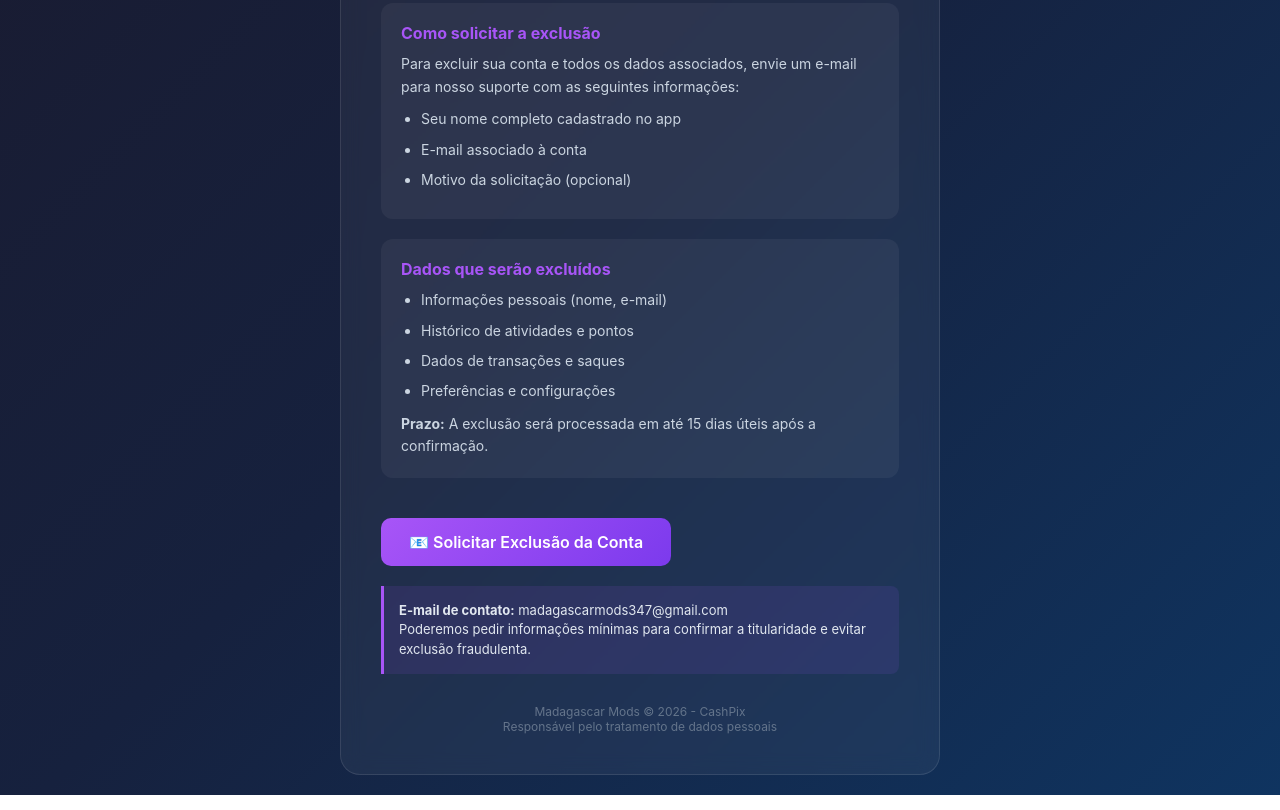
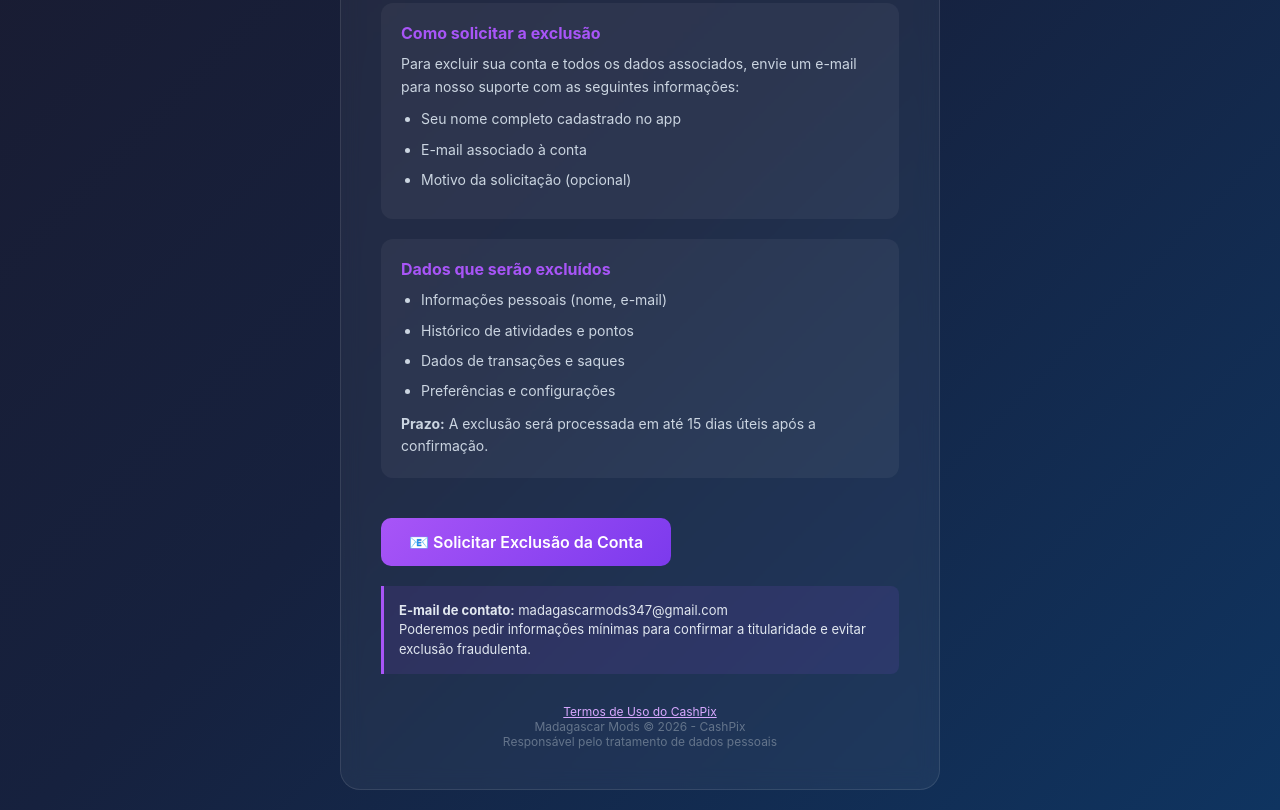
Before and after one commit to flepy20221-spec/cashpix-exclusao-conta, a plain HTML site: page index.html in a window 1280 px wide. Shown: the part 404-1214 px from the top of the page. Drawn offline with Linux system fonts and the light colour scheme.

Commit message:
Link CashPix terms from account deletion site

```diff
--- a/index.html
+++ b/index.html
@@ -140,6 +140,7 @@
         </div>
 
         <div class="footer">
+            <p><a href="/termos-de-uso.html" style="color:#d8a8ff;">Termos de Uso do CashPix</a></p>
             <p>Madagascar Mods &copy; 2026 - CashPix</p>
             <p>Responsável pelo tratamento de dados pessoais</p>
         </div>
```
